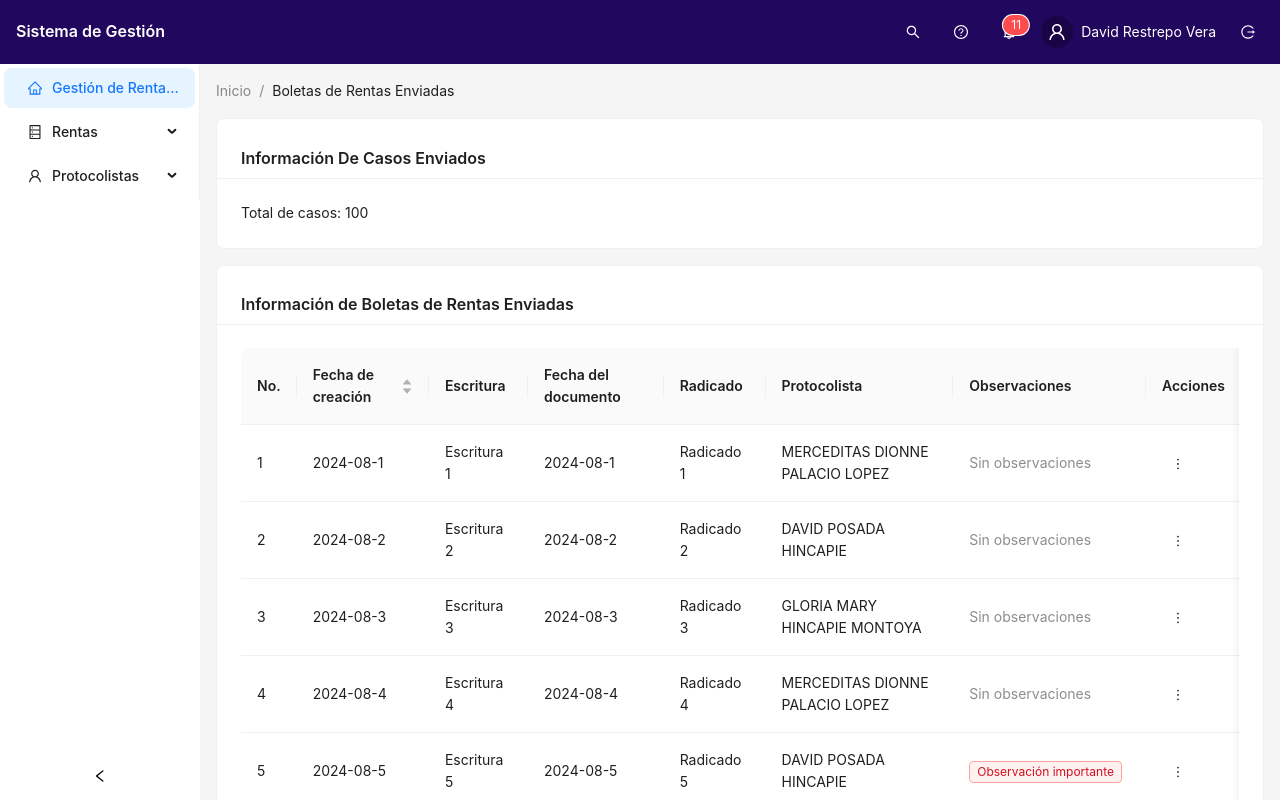
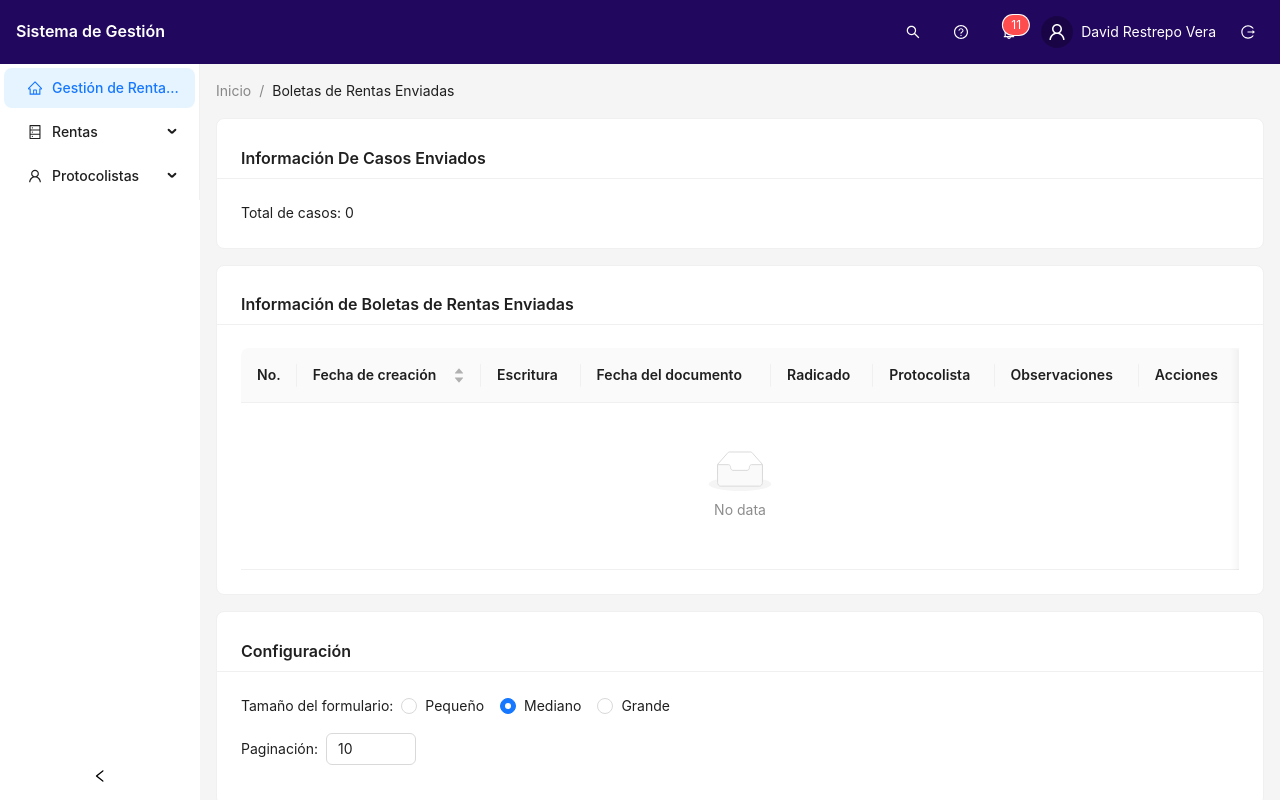
Before and after one commit to Davidvera27/notaria15tsx, a React (Vite) app: page /CaseRentsFinished in a window 1280 px wide. Shown: the top 800 px of the page. Built offline with nearby package versions, Linux system fonts and the light colour scheme.

Commit message:
Update CaseRentsFinished.tsx

```diff
--- a/src/components/CaseRentsFinished/CaseRentsFinished.tsx
+++ b/src/components/CaseRentsFinished/CaseRentsFinished.tsx
@@ -25,7 +25,6 @@ import {
 const { Content, Sider } = Layout;
 const { Title, Text } = Typography;
 
-
 type TableData = {
   key: number;
   no: number;
@@ -45,7 +44,7 @@ export const CaseRentsFinished: React.FC = () => {
     setComponentSize(e.target.value);
   };
 
-  const menuItems: MenuProps['items'] = [
+  const menuItems: MenuProps["items"] = [
     {
       label: "Restablecer",
       key: "1",
@@ -106,25 +105,6 @@ export const CaseRentsFinished: React.FC = () => {
     },
   ];
 
-  const generateRandomData = (count: number): TableData[] => {
-    const data: TableData[] = [];
-    for (let i = 1; i <= count; i++) {
-      data.push({
-        key: i,
-        no: i,
-        creationDate: `2024-08-${Math.min(30, i)}`,
-        escritura: `Escritura ${i}`,
-        documentDate: `2024-08-${Math.min(30, i)}`,
-        radicado: `Radicado ${i}`,
-        protocolista: ["GLORIA MARY HINCAPIE MONTOYA", "MERCEDITAS DIONNE PALACIO LOPEZ", "DAVID POSADA HINCAPIE"][i % 3],
-        observaciones: i % 5 === 0 ? "Observación importante" : "",
-      });
-    }
-    return data;
-  };
-
-  const tableData = generateRandomData(100);
-
   return (
     <Layout>
       <Header />
@@ -141,14 +121,14 @@ export const CaseRentsFinished: React.FC = () => {
           <div style={{ display: "flex", flexDirection: "column", gap: "16px" }}>
             {/* Primera Tarjeta */}
             <Card title={<Title level={5}>Información De Casos Enviados</Title>}>
-              <Text>Total de casos: {tableData.length}</Text>
+              <Text>Total de casos: 0</Text>
             </Card>
 
             {/* Segunda Tarjeta */}
             <Card title={<Title level={5}>Información de Boletas de Rentas Enviadas</Title>}>
               <Table
                 columns={tableColumns}
-                dataSource={tableData}
+                dataSource={[]} // Sin datos por ahora, a la espera del backend
                 pagination={{ pageSize }}
                 scroll={{ x: 1000 }}
               />
```
